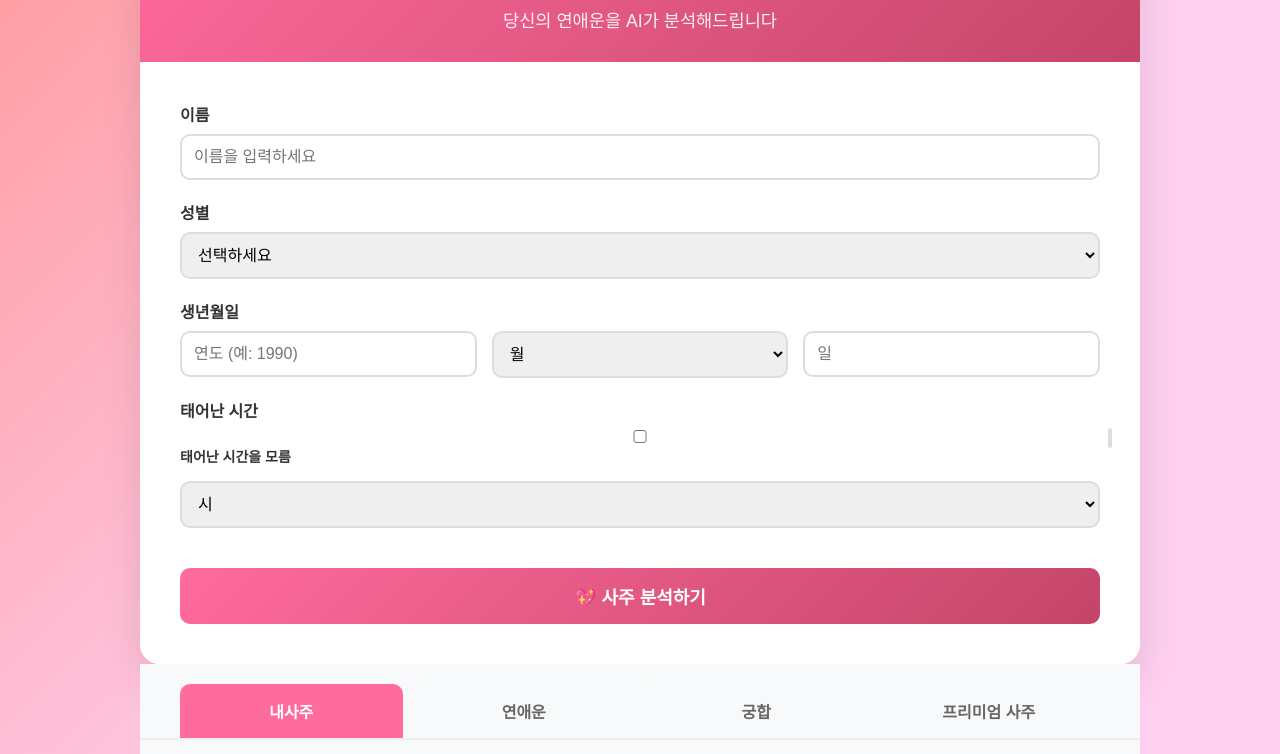
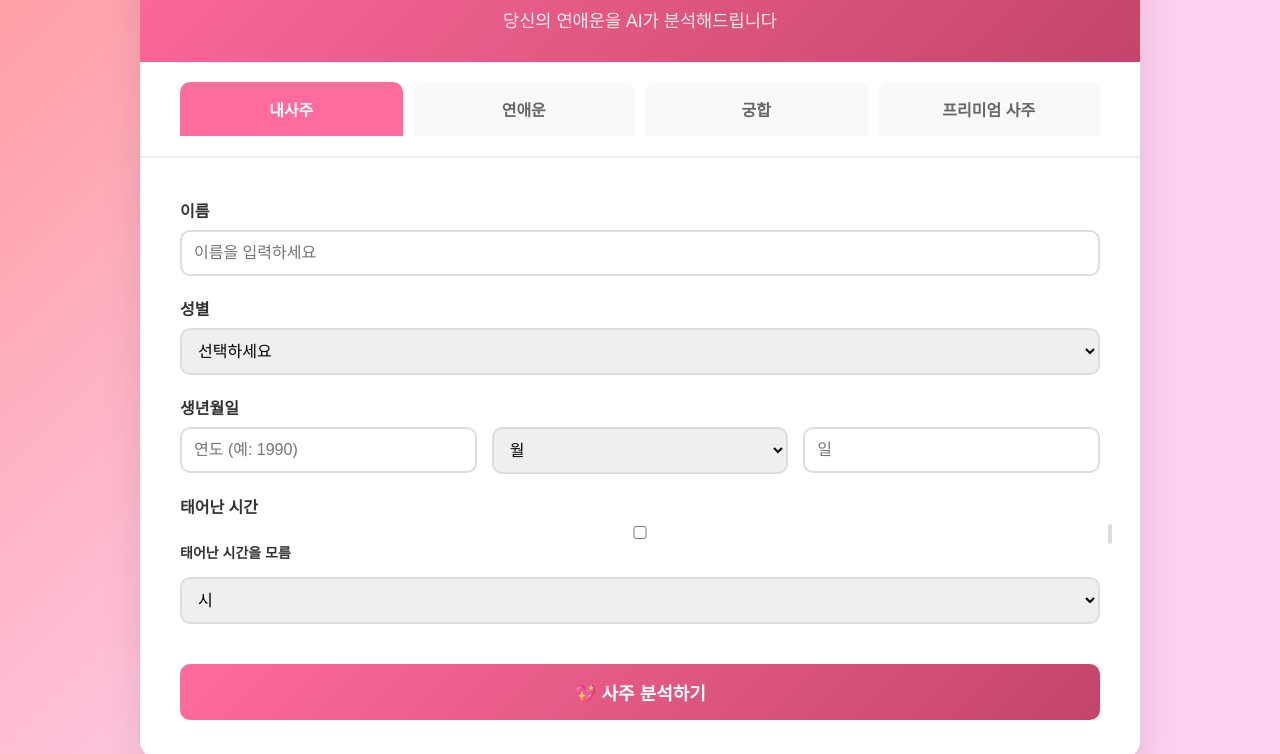
Before and after one commit to yeeon-77/SAJUSEONG123, a website built with Vite: page index.html in a window 1280 px wide. Shown: the part 111-865 px from the top of the page. Built offline with nearby package versions, Linux system fonts and the light colour scheme.

Commit message:
메인 탭을 개인 정보 입력 섹션 위로 이동

```diff
--- a/index.html
+++ b/index.html
@@ -11,6 +11,14 @@
     <div class="header">
       <h1>💕 연애 사주 분석</h1>
       <p>당신의 연애운을 AI가 분석해드립니다</p>
+    </div>
+
+    <!-- 메인 탭 메뉴 -->
+    <div class="main-tabs">
+      <button class="main-tab-btn active" data-tab="mysaju">내사주</button>
+      <button class="main-tab-btn" data-tab="lovefortune">연애운</button>
+      <button class="main-tab-btn" data-tab="compatibility">궁합</button>
+      <button class="main-tab-btn" data-tab="premium">프리미엄 사주</button>
     </div>
 
     <div class="input-section">
@@ -92,14 +100,6 @@
       </form>
       <div class="error-message" id="errorMessage"></div>
     </div>
-  </div>
-
-  <!-- 메인 탭 메뉴 -->
-  <div class="main-tabs">
-    <button class="main-tab-btn active" data-tab="mysaju">내사주</button>
-    <button class="main-tab-btn" data-tab="lovefortune">연애운</button>
-    <button class="main-tab-btn" data-tab="compatibility">궁합</button>
-    <button class="main-tab-btn" data-tab="premium">프리미엄 사주</button>
   </div>
 
   <!-- 메인 컨텐츠 영역 -->
--- a/style.css
+++ b/style.css
@@ -44,11 +44,9 @@ input:focus, select:focus { outline: none; border-color: #ff6b9d; box-shadow: 0
   display: flex;
   flex-wrap: wrap;
   gap: 10px;
-  margin: 0 auto;
-  max-width: 1000px;
-  padding: 20px 40px 0;
+  padding: 20px 40px;
   border-bottom: 2px solid #eee;
-  background: #f8f9fa;
+  background: #fff;
 }
 .main-tab-btn { flex: 1; min-width: 120px; padding: 15px 20px; border: none; background: #f8f9fa; color: #666; border-radius: 10px 10px 0 0; cursor: pointer; transition: all .3s ease; font-weight: bold; font-size: 16px; }
 .main-tab-btn.active { background: #ff6b9d; color: #fff; }
```
